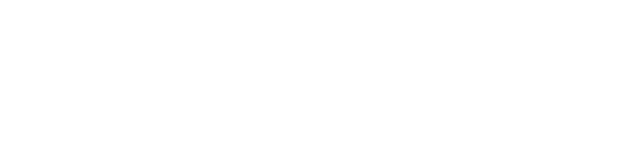
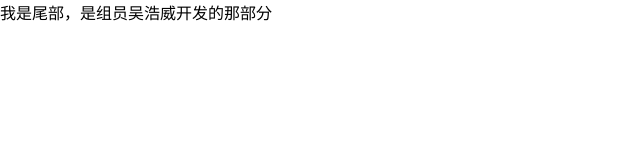
Before and after one commit to gesilabushuohua0/1602C, a plain HTML site: page src/index.html in a window 1280 px wide. Shown: the whole page, without its empty margins (0-640 px from the left). Drawn offline with Linux system fonts and the light colour scheme.

Commit message:
吴浩威开发了尾部

```diff
--- a/src/index.html
+++ b/src/index.html
@@ -11,7 +11,9 @@
 
 <body>
     <div class="wrap">
-
+        <div class="footer">
+            我是尾部，是组员吴浩威开发的那部分
+        </div>
     </div>
 </body>
 
```
